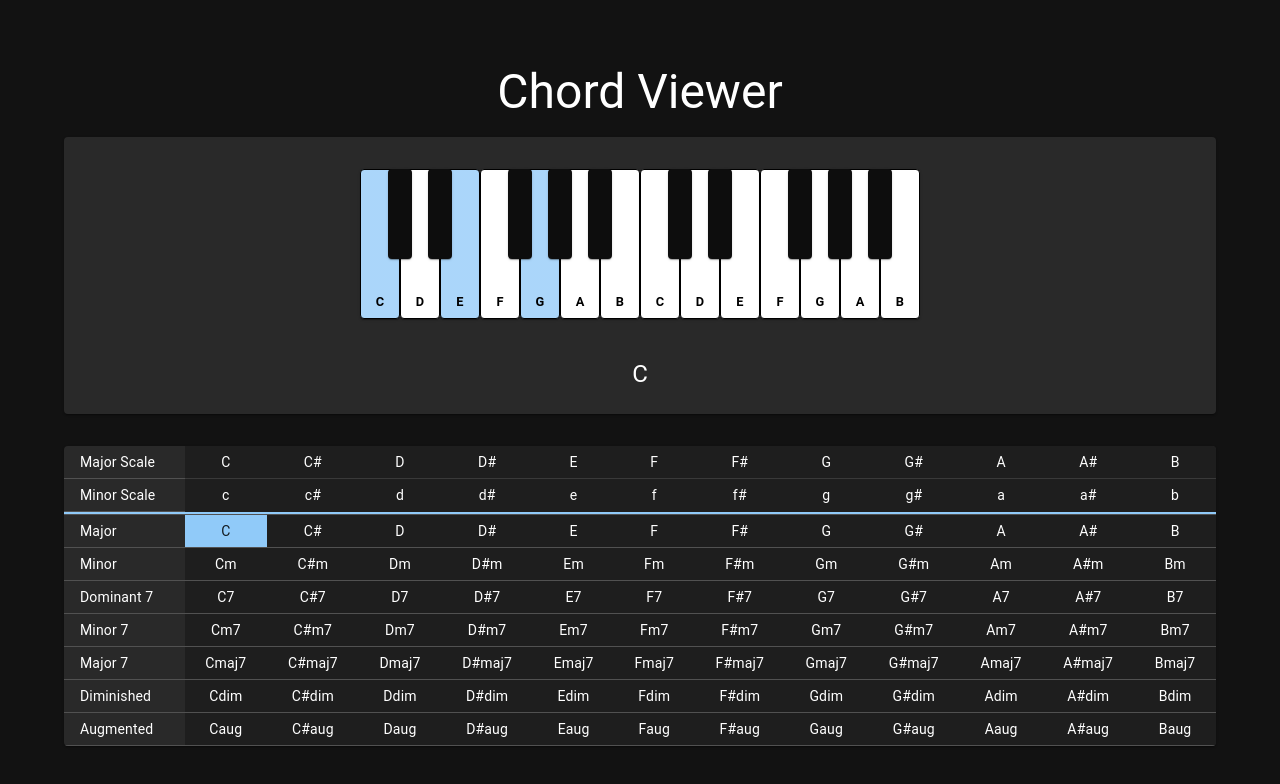
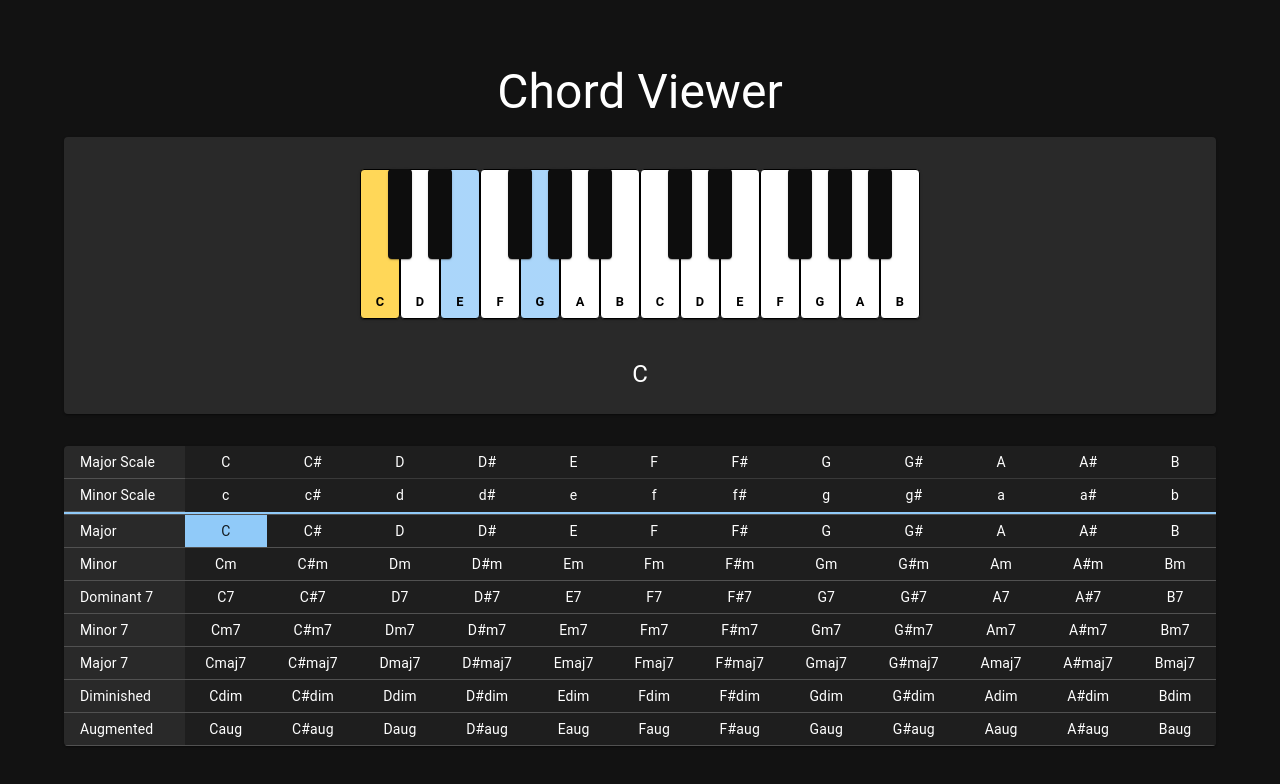
Before and after one commit to kasima/chord-viewer, a React (Vite) app: page / in a window 1280 px wide. Shown: the top 784 px of the page. Built offline with nearby package versions, Linux system fonts and the light colour scheme.

Commit message:
Improve color accessibility: Add yellow/amber highlight for root note in first octave

```diff
--- a/src/App.tsx
+++ b/src/App.tsx
@@ -4,6 +4,21 @@ import CssBaseline from '@mui/material/CssBaseline'
 import { Container, Box, Typography, Paper } from '@mui/material'
 import PianoKeyboard from './components/PianoKeyboard'
 import ChordTable from './components/ChordTable'
+
+declare module '@mui/material/styles' {
+  interface Palette {
+    root: {
+      main: string;
+      dark: string;
+    };
+  }
+  interface PaletteOptions {
+    root?: {
+      main: string;
+      dark: string;
+    };
+  }
+}
 
 const theme = createTheme({
   palette: {
@@ -13,6 +28,10 @@ const theme = createTheme({
     },
     secondary: {
       main: '#f48fb1',
+    },
+    root: {
+      main: '#ffd54f',  // Bright yellow/amber
+      dark: '#ffa000',  // Darker amber for black keys
     },
     background: {
       default: '#121212',
@@ -92,7 +111,10 @@ function App() {
           </Typography>
           <Paper sx={{ p: 2, mb: 4 }}>
             <Box sx={{ display: 'flex', justifyContent: 'center', mb: 2 }}>
-              <PianoKeyboard highlightedNotes={getHighlightedNotes(selectedChord)} />
+              <PianoKeyboard
+                highlightedNotes={getHighlightedNotes(selectedChord)}
+                rootNote={selectedChord.charAt(0) + (selectedChord.charAt(1) === '#' ? '#' : '')}
+              />
             </Box>
             <Typography variant="h5" align="center" gutterBottom>
               {selectedChord}
--- a/src/components/PianoKeyboard.tsx
+++ b/src/components/PianoKeyboard.tsx
@@ -3,6 +3,7 @@ import { styled } from '@mui/material/styles'
 
 interface PianoKeyboardProps {
   highlightedNotes: string[]
+  rootNote?: string
 }
 
 const WhiteKey = styled(Paper)(({ theme }) => ({
@@ -14,6 +15,9 @@ const WhiteKey = styled(Paper)(({ theme }) => ({
   cursor: 'pointer',
   '&.highlighted': {
     backgroundColor: theme.palette.primary.light,
+  },
+  '&.root': {
+    backgroundColor: theme.palette.root.main,
   }
 }))
 
@@ -52,13 +56,24 @@ const BlackKey = styled(Paper)(({ theme }) => ({
   cursor: 'pointer',
   '&.highlighted': {
     backgroundColor: theme.palette.primary.dark,
+  },
+  '&.root': {
+    backgroundColor: theme.palette.root.dark,
   }
 }))
 
-const PianoKeyboard = ({ highlightedNotes }: PianoKeyboardProps) => {
+const PianoKeyboard = ({ highlightedNotes, rootNote }: PianoKeyboardProps) => {
   const whiteNotes = ['C', 'D', 'E', 'F', 'G', 'A', 'B']
   // const allNotes = ['C', 'C#', 'D', 'D#', 'E', 'F', 'F#', 'G', 'G#', 'A', 'A#', 'B']
   const octave = 4
+
+  const getKeyClassName = (note: string, octaveIndex: number) => {
+    const fullNote = `${note}${octave + octaveIndex}`
+    if (rootNote && note === rootNote && octaveIndex === 0) {
+      return 'root'
+    }
+    return highlightedNotes.includes(fullNote) ? 'highlighted' : ''
+  }
 
   return (
     <Box sx={{ position: 'relative', display: 'inline-block', p: 2 }}>
@@ -74,7 +89,7 @@ const PianoKeyboard = ({ highlightedNotes }: PianoKeyboardProps) => {
               }}
             >
               <WhiteKey
-                className={highlightedNotes.includes(`${note}${octave + octaveIndex}`) ? 'highlighted' : ''}
+                className={getKeyClassName(note, octaveIndex)}
               />
               <KeyLabel>
                 {note}
@@ -82,7 +97,7 @@ const PianoKeyboard = ({ highlightedNotes }: PianoKeyboardProps) => {
               {/* Render black keys after certain white keys */}
               {['C', 'D', 'F', 'G', 'A'].includes(note) && (
                 <BlackKey
-                  className={highlightedNotes.includes(`${note}#${octave + octaveIndex}`) ? 'highlighted' : ''}
+                  className={getKeyClassName(note + '#', octaveIndex)}
                 />
               )}
             </Box>
```
